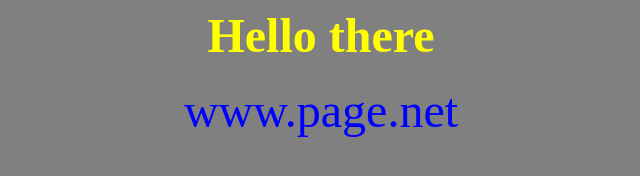
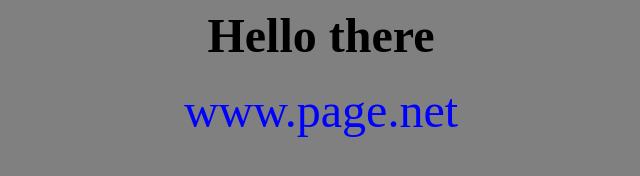
Before and after one commit to Hovhannisyan111/app-for-jenkins, a plain HTML site: page index.html in a window 1280 px wide. Shown: the whole page, without its empty margins (319-959 px from the left). Drawn offline with Linux system fonts and the light colour scheme.

Commit message:
New color

```diff
--- a/index.html
+++ b/index.html
@@ -1,7 +1,7 @@
 <html>
 <body bgcolor="grey">
 <center>
-<h2><font color="yellow" size="30">Hello there</font></h2>
+<h2><font color="black" size="30">Hello there</font></h2>
 <font color="blue" size="20">www.page.net</font>
 </center>
 </body>
```
